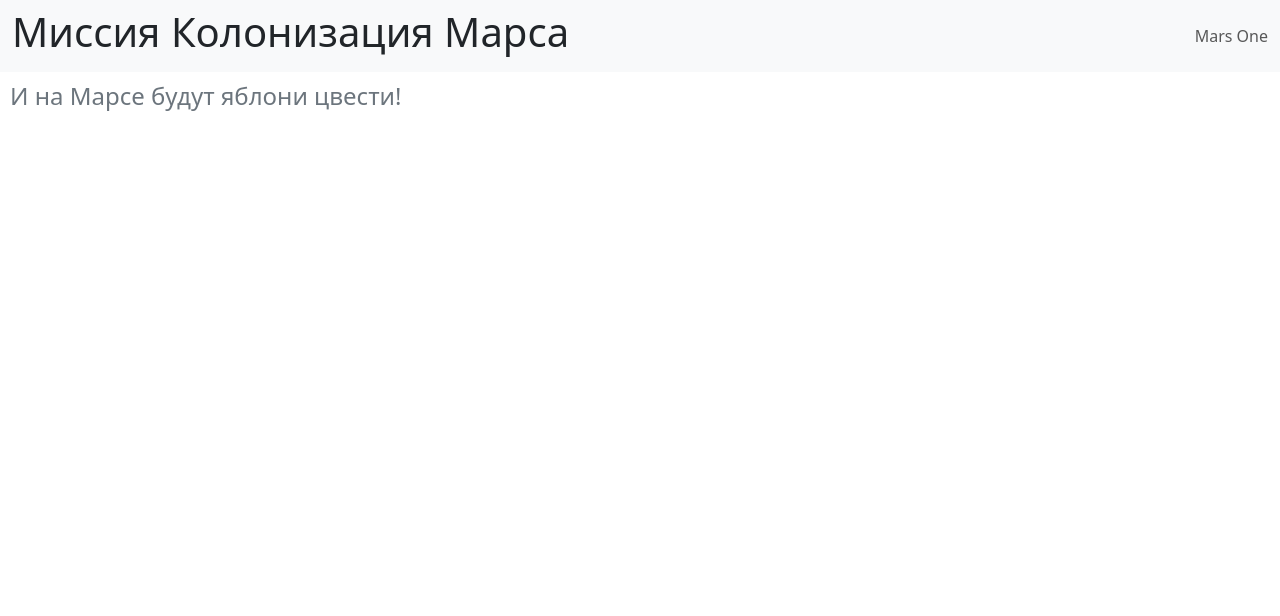
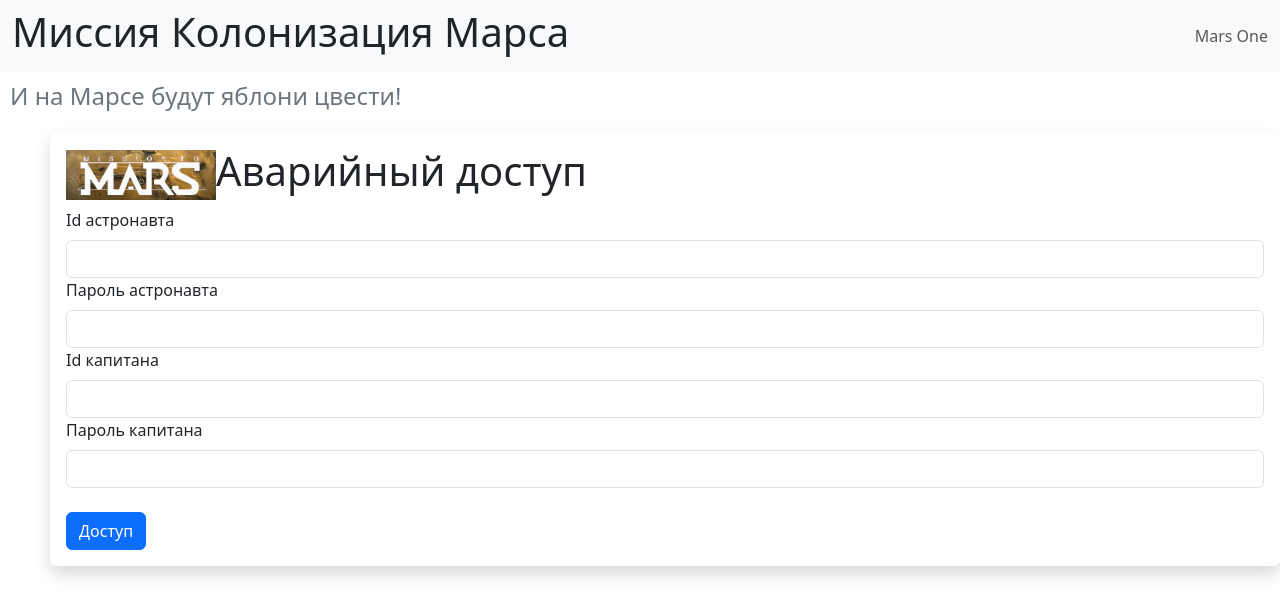
Before and after one commit to negative159/DZ-lyceum, a Flask app: page /login in a window 1280 px wide. Shown: the top 616 px of the page. Run offline with Flask 2, Linux system fonts and the light colour scheme.

Commit message:
Двойная защита

```diff
--- a/main.py
+++ b/main.py
@@ -1,6 +1,18 @@
-from flask import Flask, url_for, request, render_template
+from flask import Flask, render_template
+from flask_wtf import FlaskForm
+from wtforms import StringField, PasswordField, SubmitField
+from wtforms.validators import DataRequired
 
 app = Flask(__name__)
+app.config['SECRET_KEY'] = 'adgqwayighoauishduiasbfaiu'
+
+
+class AccessForm(FlaskForm):
+    id_astronaut = StringField('Id астронавта', validators=[DataRequired()])
+    password_astronaut = PasswordField('Пароль астронавта', validators=[DataRequired()])
+    id_captain = StringField('Id капитана', validators=[DataRequired()])
+    password_captain = PasswordField('Пароль капитана', validators=[DataRequired()])
+    submit = SubmitField('Доступ')
 
 
 @app.route('/list_prof/<text>')
@@ -25,5 +37,11 @@ def answer():
     return render_template('auto_answer.html', **form)
 
 
+@app.route('/login', methods=['POST', 'GET'])
+def login():
+    form = AccessForm()
+    return render_template('login.html', form=form)
+
+
 if __name__ == '__main__':
     app.run(port=8080, debug=True)
--- a/static/css/style.css
+++ b/static/css/style.css
@@ -11,3 +11,8 @@
     padding-left: 40px;
     color: #3e5f8a;
 }
+
+.form_astronaut {
+    margin-top: 20px;
+    margin-left: 50px;
+}
--- /dev/null
+++ b/templates/login.html
@@ -0,0 +1,29 @@
+{% extends 'base.html' %}
+
+{% block title %}
+<title>Аварийный доступ</title>
+{% endblock %}
+
+
+{% block content %}
+<div class="form_astronaut shadow p-3 mb-5 bg-white rounded">
+    <h1><img src="{{url_for('static', filename='img/mars.png')}}" align="top">Аварийный доступ</h1>
+    <form method="POST">
+        {{ form.hidden_tag() }}
+
+        {{ form.id_astronaut.label(class="form-label") }}
+        {{ form.id_astronaut(class="form-control") }}
+
+        {{ form.password_astronaut.label(class="form-label") }}
+        {{ form.password_astronaut(class="form-control") }}
+
+        {{ form.id_captain.label(class="form-label") }}
+        {{ form.id_captain(class="form-control") }}
+
+        {{ form.password_captain.label(class="form-label") }}
+        {{ form.password_captain(class="form-control") }}
+        <br>
+        {{form.submit(class="btn btn-primary")}}
+    </form>
+</div>
+{% endblock %}
```
Also changed, not shown: static/img/mars.png (added).
